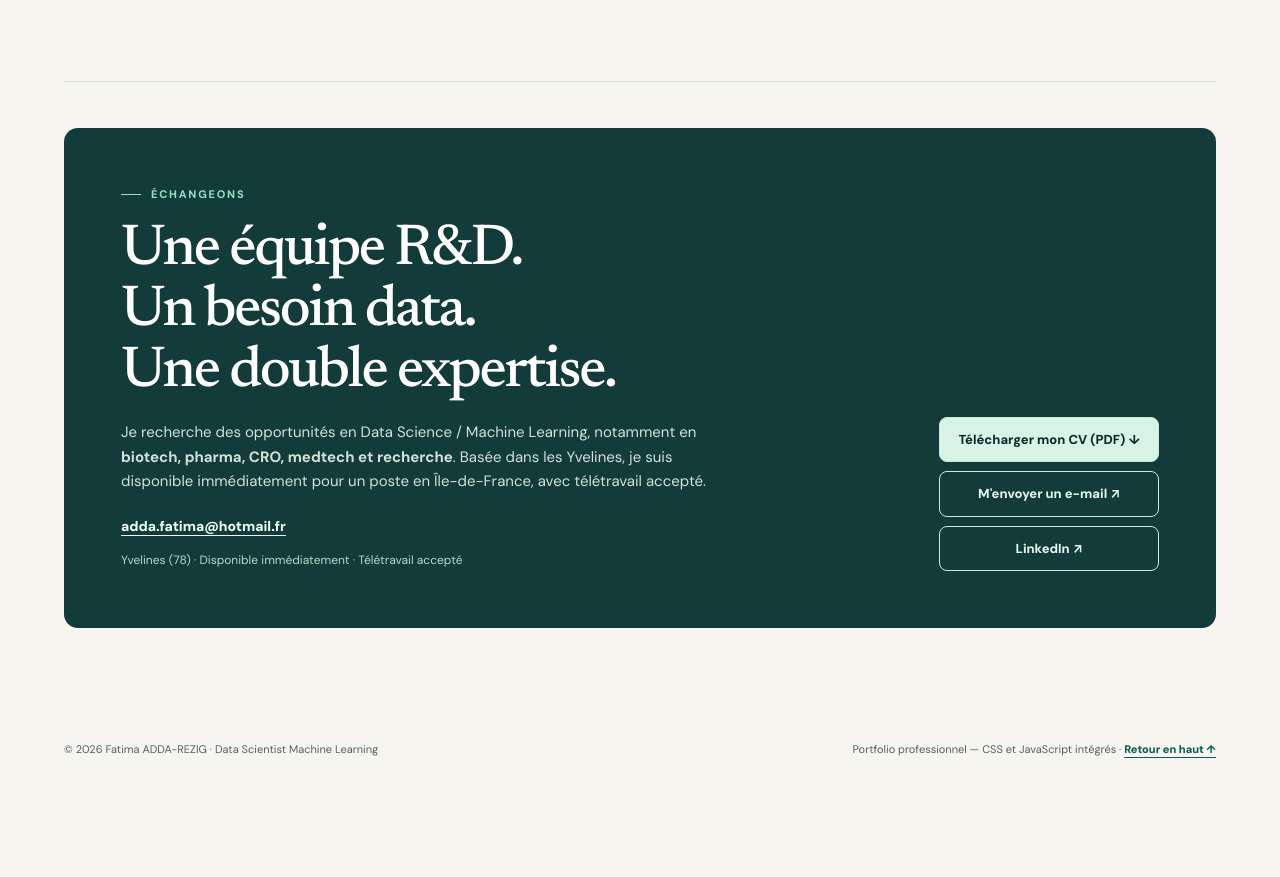
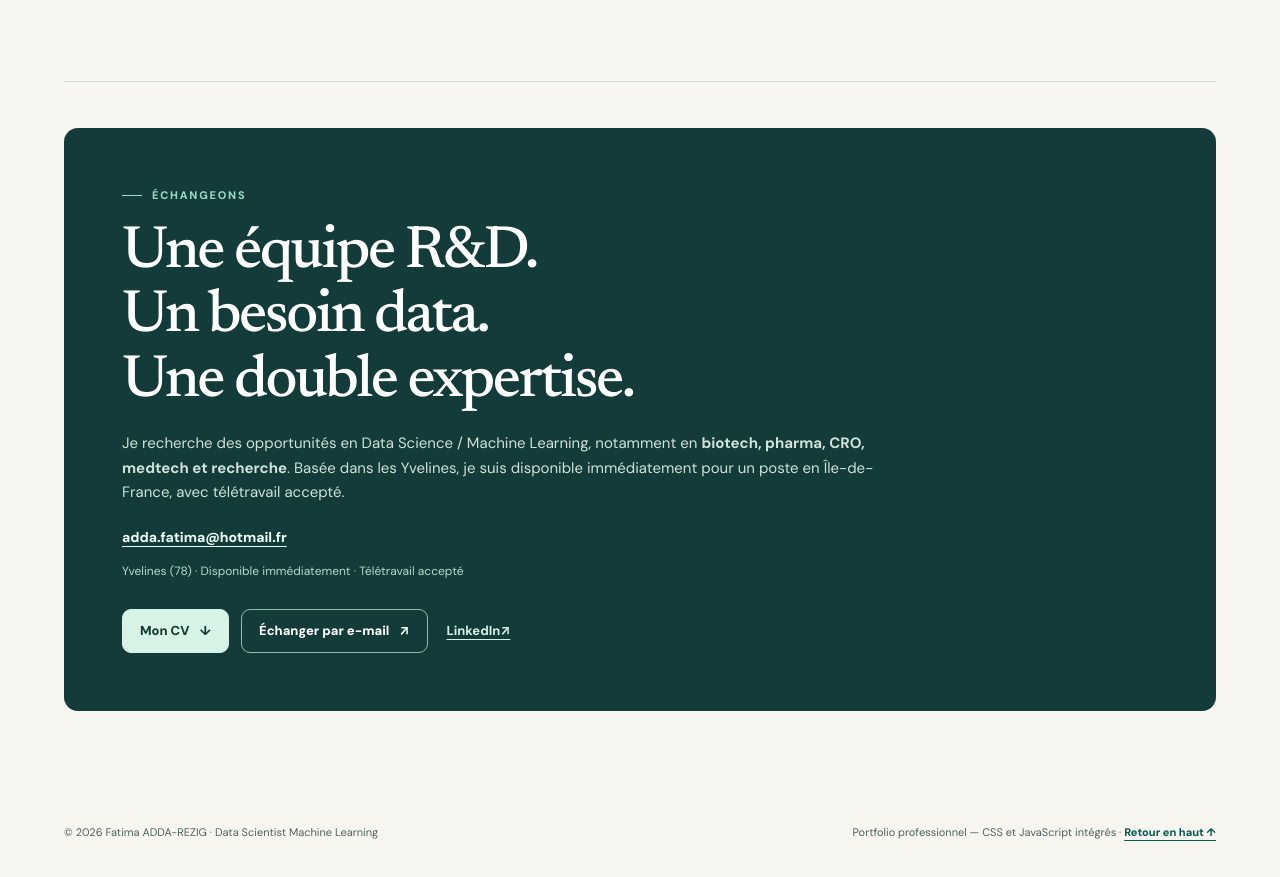
Before and after one commit to fatimaadda2878/fatimaadda2878.github.io, a plain HTML site: page index.html in a window 1280 px wide. Shown: the part 9331-10208 px from the top of the page. Before the commit the page ends 10129 px from the top, so only its background shows below. Drawn offline with Linux system fonts and the light colour scheme.

Commit message:
Add files via upload

```diff
--- a/index.html
+++ b/index.html
@@ -376,6 +376,90 @@
       .theme-btn {padding:6px 7px}
       .brand {gap:5px;font-size:11px}
     }
+
+    /* Section Contact : boutons compacts et hiérarchisés, sans larges barres empilées. */
+    #contact .contact-box {
+      display: flex;
+      flex-direction: column;
+      align-items: flex-start;
+      gap: 0;
+      padding: clamp(28px, 5vw, 58px);
+    }
+    #contact .contact-box > div:first-child { width: 100%; min-width: 0; }
+    #contact .contact-box h2 {
+      max-width: 900px;
+      font-size: clamp(37px, 4.7vw, 60px);
+      line-height: 1.08;
+      text-wrap: balance;
+    }
+    #contact .contact-box p {max-width: 760px;}
+    #contact .contact-actions {
+      display: flex;
+      flex-direction: row;
+      flex-wrap: wrap;
+      align-items: center;
+      justify-content: flex-start;
+      gap: 10px 12px;
+      width: auto;
+      max-width: 100%;
+      min-width: 0;
+      margin-top: 27px;
+    }
+    #contact .contact-actions .btn {
+      width: auto;
+      min-width: 0;
+      max-width: 100%;
+      min-height: 44px;
+      flex: 0 0 auto;
+      display: inline-flex;
+      align-items: center;
+      justify-content: center;
+      gap: 10px;
+      border-radius: 9px;
+      padding: 11px 17px;
+      line-height: 1.2;
+      font-size: 13px;
+      font-weight: 750;
+      white-space: normal;
+      text-align: center;
+      text-decoration: none;
+      transition: background-color .16s ease, border-color .16s ease, transform .16s ease;
+    }
+    #contact .contact-actions .contact-primary {
+      color: #123a33;
+      background: #d7f3e6;
+      border: 1px solid #d7f3e6;
+    }
+    #contact .contact-actions .contact-primary:hover,
+    #contact .contact-actions .contact-primary:focus-visible {background: #ffffff;border-color: #ffffff;}
+    #contact .contact-actions .contact-secondary {
+      color: #ffffff;
+      background: transparent;
+      border: 1px solid #91bcaf;
+    }
+    #contact .contact-actions .contact-secondary:hover,
+    #contact .contact-actions .contact-secondary:focus-visible {background: rgba(255,255,255,.11);border-color: #ffffff;}
+    #contact .contact-actions .contact-social {
+      display: inline-flex;
+      align-items: center;
+      justify-content: flex-start;
+      min-height: 44px;
+      padding: 8px 7px;
+      color: #d8f1e7;
+      border-radius: 5px;
+      font-size: 13px;
+      font-weight: 700;
+      text-underline-offset: 4px;
+      white-space: nowrap;
+    }
+    #contact .contact-actions .contact-social:hover {color: #ffffff;text-decoration: underline;}
+    #contact .contact-actions a:focus-visible {outline: 3px solid #e5b969;outline-offset: 3px;}
+    @media(max-width:520px) {
+      #contact .contact-box {padding: 26px 23px 30px;}
+      #contact .contact-box h2 {font-size: clamp(36px, 9.5vw, 48px);}
+      #contact .contact-actions {gap: 8px;margin-top: 22px;}
+      #contact .contact-actions .btn {font-size: 12px;padding: 11px 14px;}
+    }
   </style>
 </head>
 <body>
@@ -642,7 +726,11 @@
           <p>Je recherche des opportunités en Data Science / Machine Learning, notamment en <strong>biotech, pharma, CRO, medtech et recherche</strong>. Basée dans les Yvelines, je suis disponible immédiatement pour un poste en Île-de-France, avec télétravail accepté.</p>
           <div class="contact-details"><a href="mailto:adda.fatima@hotmail.fr" aria-label="Envoyer un e-mail à adda.fatima@hotmail.fr">adda.fatima@hotmail.fr</a></div>
           <p class="contact-meta">Yvelines (78) · Disponible immédiatement · Télétravail accepté</p></div>
-          <div class="contact-actions"><a class="btn" href="CV.pdf" download="CV_Fatima_ADDA-REZIG.pdf" type="application/pdf">Télécharger mon CV (PDF) ↓</a><a class="btn secondary-contact" href="mailto:adda.fatima@hotmail.fr">M'envoyer un e-mail ↗</a><a class="btn secondary-contact" href="https://www.linkedin.com/in/fatima-adda-rezig-72b60b164/" target="_blank" rel="noopener noreferrer">LinkedIn ↗</a></div></div>
+          <div class="contact-actions" aria-label="Actions de contact">
+            <a class="btn contact-primary" href="CV.pdf" download="CV_Fatima_ADDA-REZIG.pdf" type="application/pdf">Mon CV <span aria-hidden="true">↓</span></a>
+            <a class="btn contact-secondary" href="mailto:adda.fatima@hotmail.fr?subject=Prise%20de%20contact%20-%20Data%20Science">Échanger par e-mail <span aria-hidden="true">↗</span></a>
+            <a class="contact-social" href="https://www.linkedin.com/in/fatima-adda-rezig-72b60b164/" target="_blank" rel="noopener noreferrer">LinkedIn <span aria-hidden="true">↗</span></a>
+          </div></div>
       </section>
       <footer class="footer"><span>© <span id="year">2026</span> Fatima ADDA-REZIG · Data Scientist Machine Learning</span><span>Portfolio professionnel — CSS et JavaScript intégrés · <a href="#accueil">Retour en haut ↑</a></span></footer>
     </div>
```
Also changed, not shown: 1 other file.
